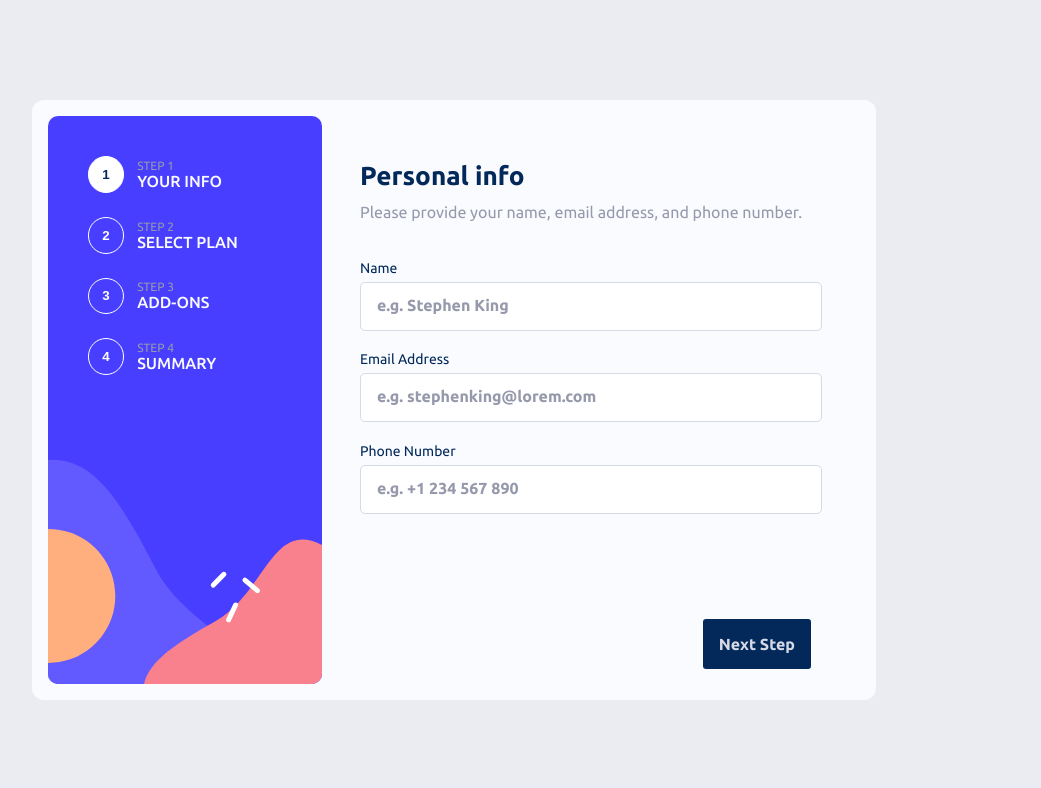
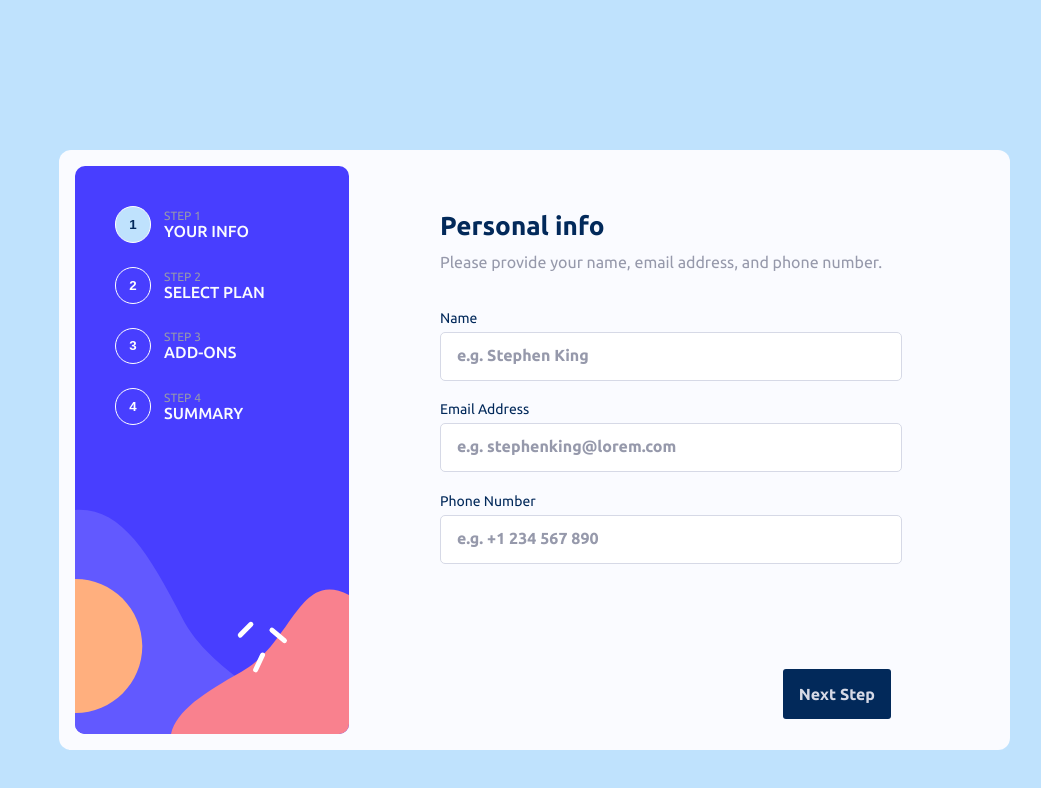
Before and after one commit to sjohnston82/multi-step-form, a Next.js app: page / in a window 1280 px wide. Shown: the top 788 px of the page, without its empty margins (186-1227 px from the left). Built offline with nearby package versions, Linux system fonts and the light colour scheme.

Commit message:
window sizing

```diff
--- a/src/app/_components/StepCounter.tsx
+++ b/src/app/_components/StepCounter.tsx
@@ -33,7 +33,7 @@ const StepTextContainer = styled.div`
   }
 `;
 const StepTitle = styled.p`
-visibility: hidden;
+  visibility: hidden;
   @media (min-width: 768px) {
     visibility: visible;
     color: var(--cool-gray);
@@ -43,7 +43,7 @@ visibility: hidden;
 `;
 
 const StepDescription = styled.h4`
-display: none;
+  display: none;
   @media (min-width: 768px) {
     display: block;
     color: var(--alabaster);
@@ -67,7 +67,8 @@ const StepCounter = () => {
     justify-content: center;
     align-items: center;
     cursor: pointer;
-    background: ${(props) => (props.$step === step ? "white" : "transparent")};
+    background: ${(props) =>
+      props.$step === step ? "var(--light-blue)" : "transparent"};
   `;
 
   return (
--- a/src/app/page.tsx
+++ b/src/app/page.tsx
@@ -38,19 +38,17 @@ const StyledImage = styled(Image)`
 
   @media (min-width: 768px) {
     width: 274px;
-
   }
 `;
 
 const DesktopFormWrapper = styled.div`
-  width: 66vw;
+  width: 951px;
   height: 600px;
 
   background-color: var(--alabaster);
   border-radius: 12px;
   display: flex;
   justify-content: space-between;
-
 
   @media (max-width: 768px) {
     display: none;
@@ -61,8 +59,16 @@ const DesktopFormContainer = styled.div`
   display: flex;
   flex: 1;
   justify-content: center;
+`;
 
-
+const Window = styled.div`
+  @media (min-width: 768px) {
+    width: 100vw;
+    height: 100dvh;
+    background-color: var(--really-light-gray);
+    display: grid;
+    place-items: center;
+  }
 `;
 
 const MobileWrapper = styled.div`
@@ -77,9 +83,11 @@ const StyledMain = styled.main`
   position: relative;
   display: flex;
   flex-direction: column;
-  background-color: var(--really-light-gray);
+  background-color: var(--light-blue);
 
   @media (min-width: 768px) {
+    width: 1440px;
+    height: 900px;
     justify-content: center;
     align-items: center;
     flex-direction: row;
@@ -103,6 +111,7 @@ export default function Home() {
     }
   }
   return (
+    <Window>
       <StyledMain>
         <MobileWrapper>
           <BackgroundImageMobile>
@@ -119,11 +128,9 @@ export default function Home() {
             <StyledImage src={DesktopBanner} alt="Desktop banner" />
             <StepCounter />
           </DesktopImageContainer>
-        <DesktopFormContainer>
-          {getFormByStep()}
-
-        </DesktopFormContainer>
+          <DesktopFormContainer>{getFormByStep()}</DesktopFormContainer>
         </DesktopFormWrapper>
       </StyledMain>
+    </Window>
   );
 }
```
Lines whose indentation alone changed are shown as unchanged.
